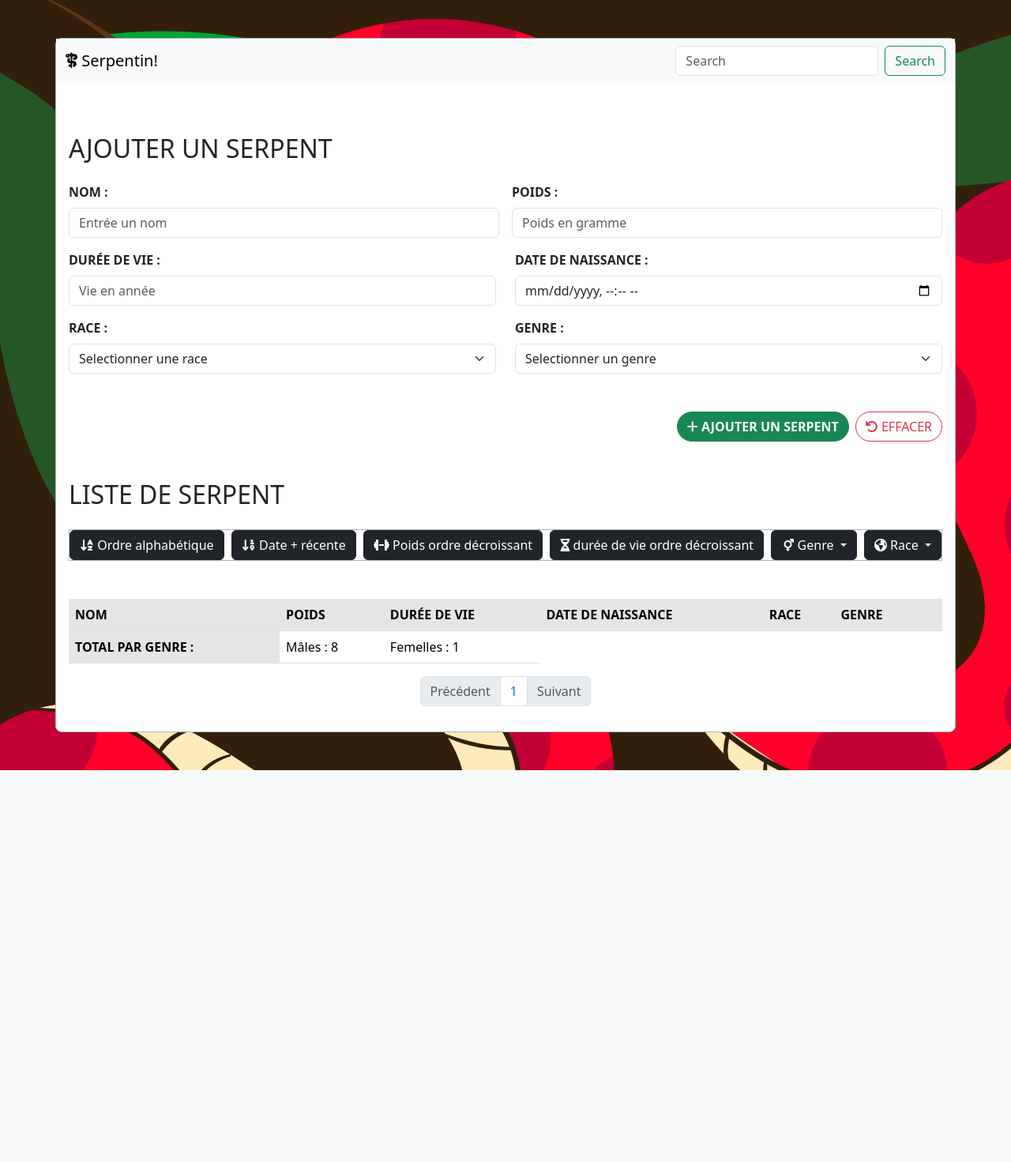
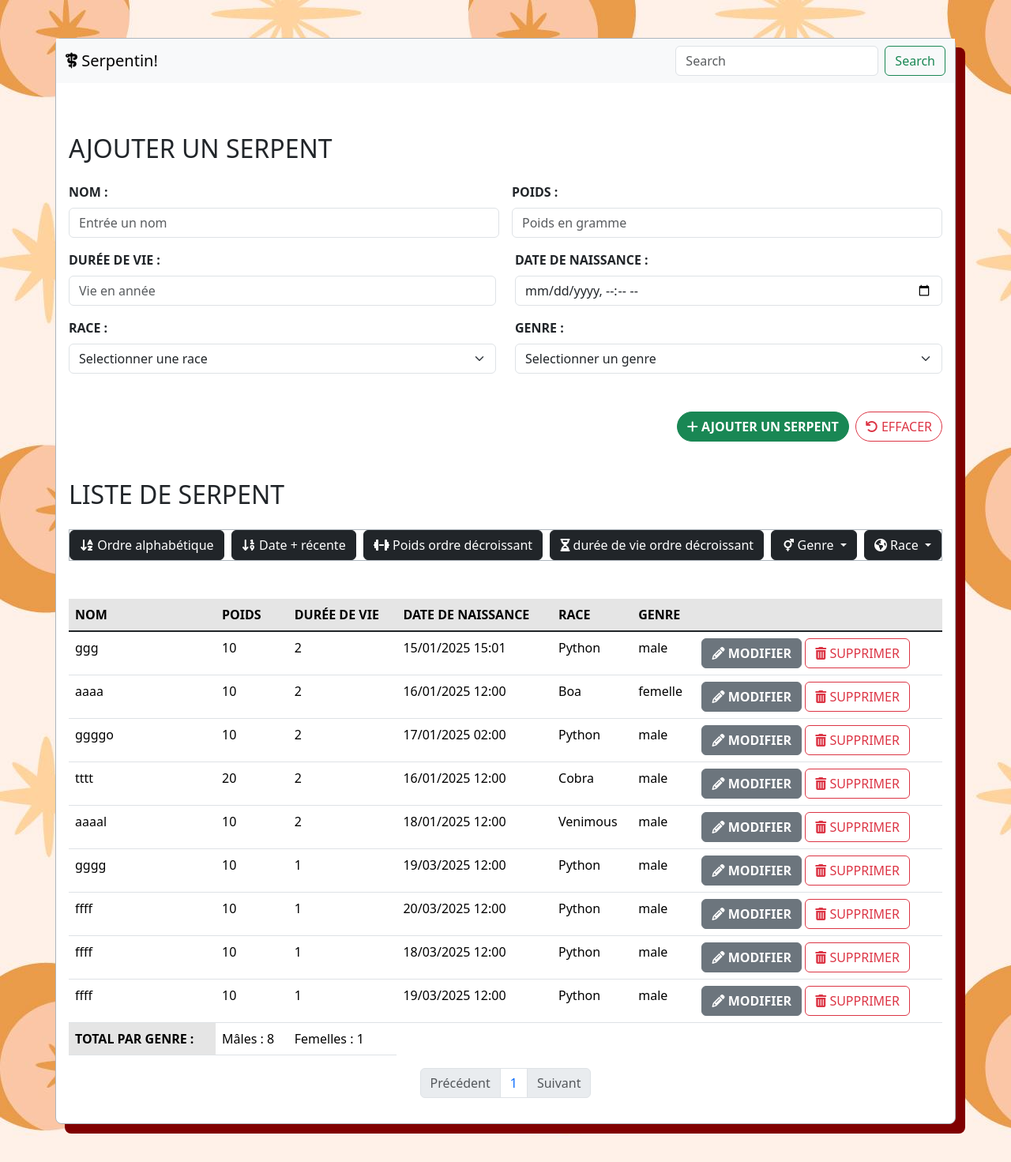
Before and after one commit to MonniniFloriane/snake, a PHP site: page /index.php in a window 1280 px wide. Shown: the whole page at 79% size. Before the commit the page ends 975 px from the top, so only its background shows below. Run offline with PHP 8.4, Linux system fonts and the light colour scheme; data comes from the database, SQL or seed files in the repository; some libraries are stand-ins or nearby versions.

Commit message:
fonctionnalité première

```diff
--- a/Serpent.php
+++ b/Serpent.php
@@ -74,7 +74,7 @@ class Serpent {
 
         $stmt->execute();
         $result = $stmt->get_result();
-        $serpents = $result->fetch_all(MYSQLI_ASSOC);
+        $serpents = $result->fetch_all(MYSQLI_ASSOC); // Récupère tous les résultats sous forme de tableau associatif
         $stmt->close();
 
         return $serpents; // Retourne un tableau de serpents
--- a/index.php
+++ b/index.php
@@ -30,14 +30,23 @@ $total_par_genre = Serpent::compterSerpentsParGenre($db);
 <head>
     <meta charset="utf-8">
     <title>Serpentin</title>
+
+<!--    <link href="style.css" rel="stylesheet">-->
     <!--Bootstrap-->
     <link href="https://cdn.jsdelivr.net/npm/bootstrap@5.3.3/dist/css/bootstrap.min.css" rel="stylesheet"
           integrity="sha384-QWTKZyjpPEjISv5WaRU9OFeRpok6YctnYmDr5pNlyT2bRjXh0JMhjY6hW+ALEwIH" crossorigin="anonymous">
-
-    <link href="style.css" rel="stylesheet">
 </head>
 
-<body class="container mt-5 mb-5 border border-dark-subtle rounded-3 p-0">
+<body class="ombre container mt-5 mb-5 border border-dark-subtle rounded-3 p-0">
+
+<style>
+    .ombre {
+        box-shadow: 12px 12px maroon;
+    }
+    html {
+        background-image: url('img/snake.jpg');
+    }
+</style>
 
 <header>
     <nav class="navbar bg-body-tertiary mb-5">
@@ -192,7 +201,25 @@ $total_par_genre = Serpent::compterSerpentsParGenre($db);
             <tbody class="table-group-divider">
             <?php if (is_array($serpents) && !empty($serpents)) { ?>
                 <?php foreach ($serpents as $serpent) { ?>
-                    <!-- Afficher les serpents -->
+                    <tr>
+                        <td><?php echo htmlspecialchars($serpent['name']); ?></td>
+                        <td><?php echo htmlspecialchars($serpent['weight']); ?></td>
+                        <td><?php echo htmlspecialchars($serpent['life_time']); ?></td>
+                        <?php $date = new DateTime($serpent['birth']); ?>
+                        <td><?php echo htmlspecialchars($date->format("d/m/Y H:i")); ?></td>
+                        <td><?php echo htmlspecialchars($serpent['race']); ?></td>
+                        <td><?php echo htmlspecialchars($serpent['gender']); ?></td>
+                        <td colspan="2">
+                            <a href="add_modify.php?id_serpent=<?php echo $serpent['id_serpent']; ?>" class="btn btn-secondary fw-bold">
+                                <i class="fa-solid fa-pencil"></i>
+                                MODIFIER
+                            </a>
+                            <a href="remove.php?id_serpent=<?php echo $serpent['id_serpent']; ?>" class="btn btn-outline-danger">
+                                <i class="fa-solid fa-trash-can"></i>
+                                SUPPRIMER
+                            </a>
+                        </td>
+                    </tr>
                 <?php } ?>
             <?php } else { ?>
                 <tr>
--- a/style.css
+++ b/style.css
@@ -7,3 +7,7 @@
 html {
     background-image: url('/img/snake.jpg') !important;
 }
+
+.ombre {
+    box-shadow: 12px 12px 2px 1px rgba(0, 0, 255, 0.2);
+}
```
Also changed, not shown: img/snake.jpg.
